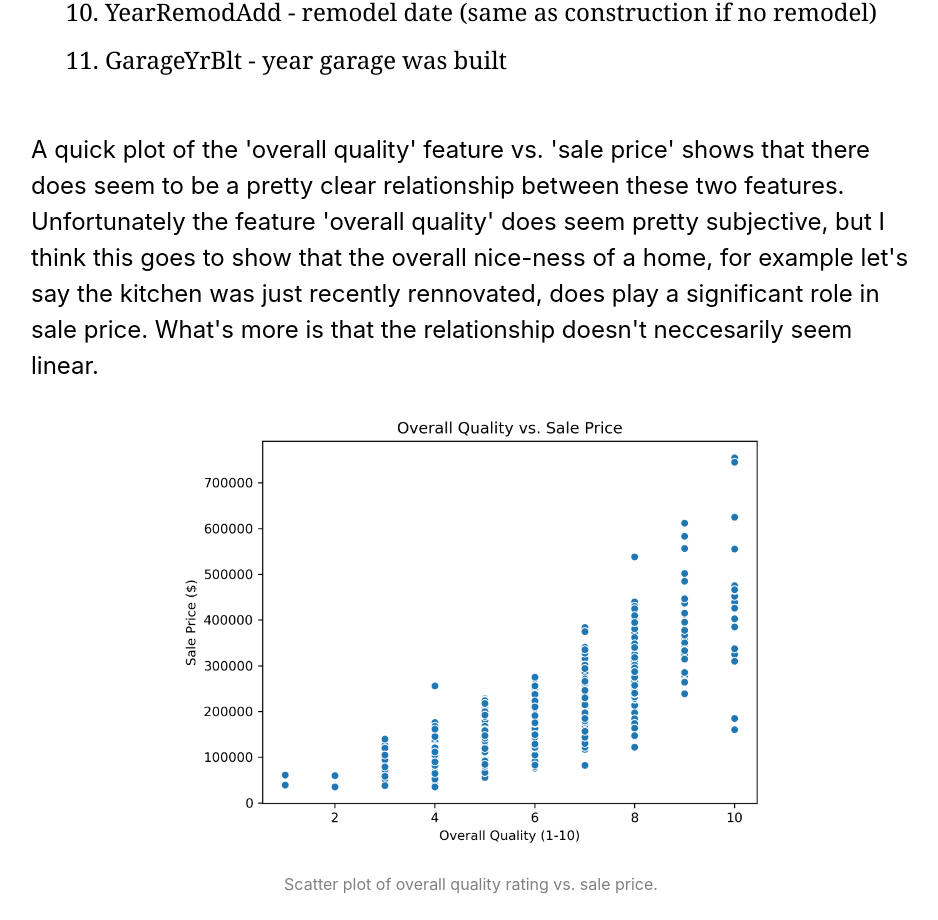
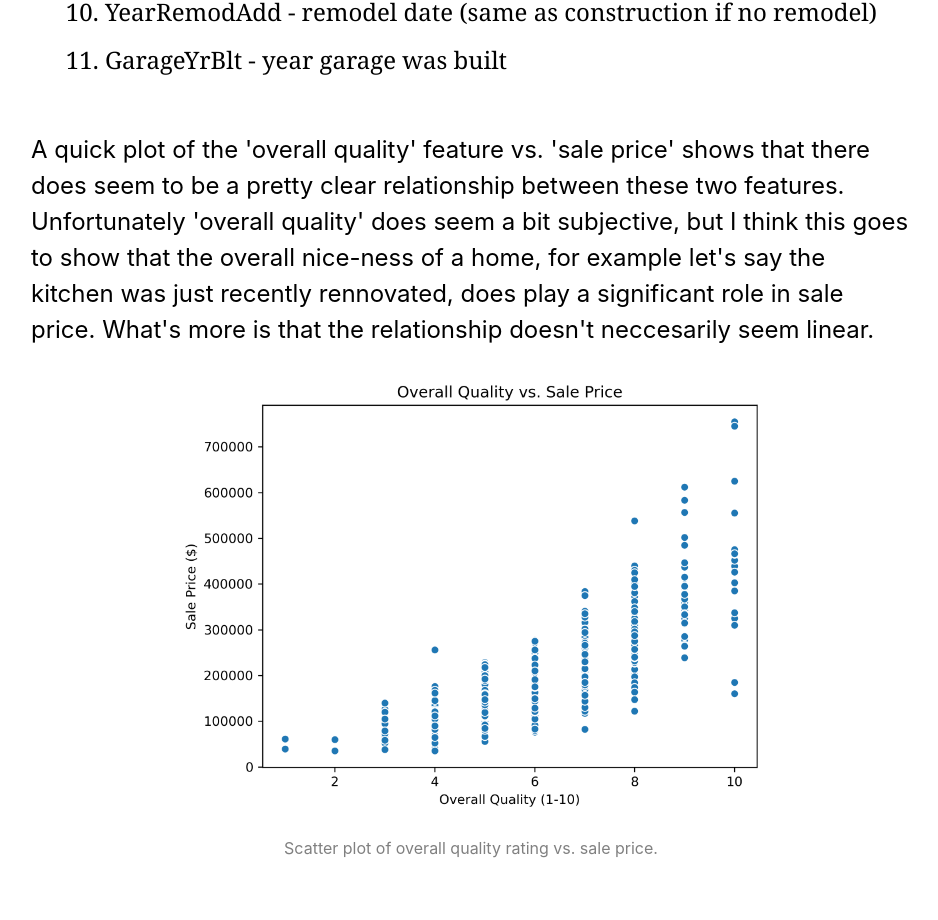
Before and after one commit to alexarsenault/portfolio, a Next.js app: page /ml-ds-housing in a window 1280 px wide. Shown: the part 2119-3039 px from the top of the page, without its empty margins (169-1107 px from the left). Built offline with nearby package versions, Linux system fonts and the light colour scheme.

Commit message:
Modified the lambda effect image

```diff
--- a/pages/ml-ds-housing.js
+++ b/pages/ml-ds-housing.js
@@ -58,7 +58,7 @@ export default function Home() {
 
         <p className={styles.description}>A quick plot of the 'overall quality' feature vs. 'sale price' shows that there does
           seem to be a pretty clear relationship between these two features.  Unfortunately
-          the feature 'overall quality' does seem pretty subjective, but I think this goes
+          'overall quality' does seem a bit subjective, but I think this goes
           to show that the overall nice-ness of a home, for example let's say the kitchen
           was just recently rennovated, does play a significant role in sale price.  What's
           more is that the relationship doesn't neccesarily seem linear.
```
Also changed, not shown: public/ml_ds_housing/lambda_lasso_effect.png.
